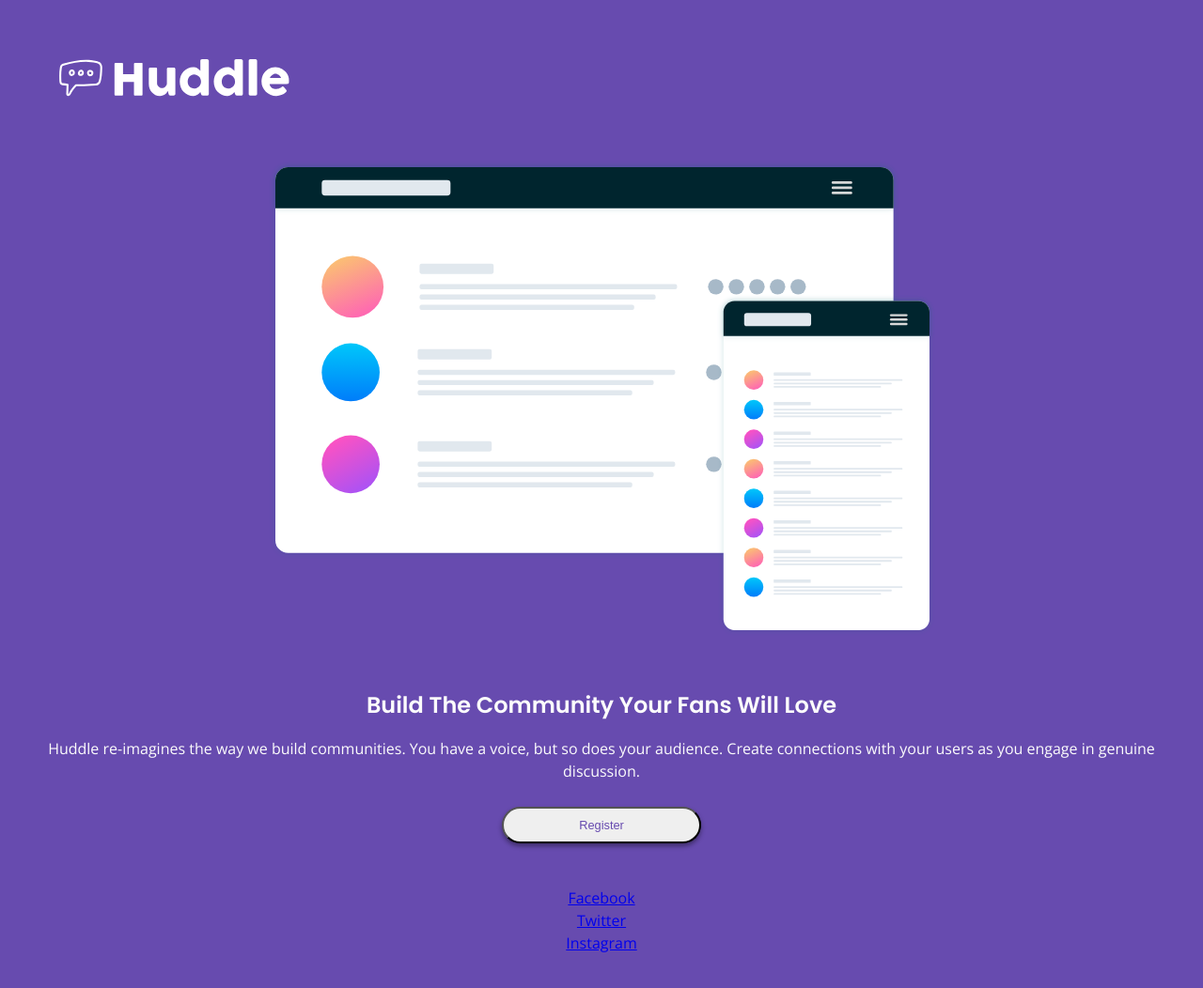
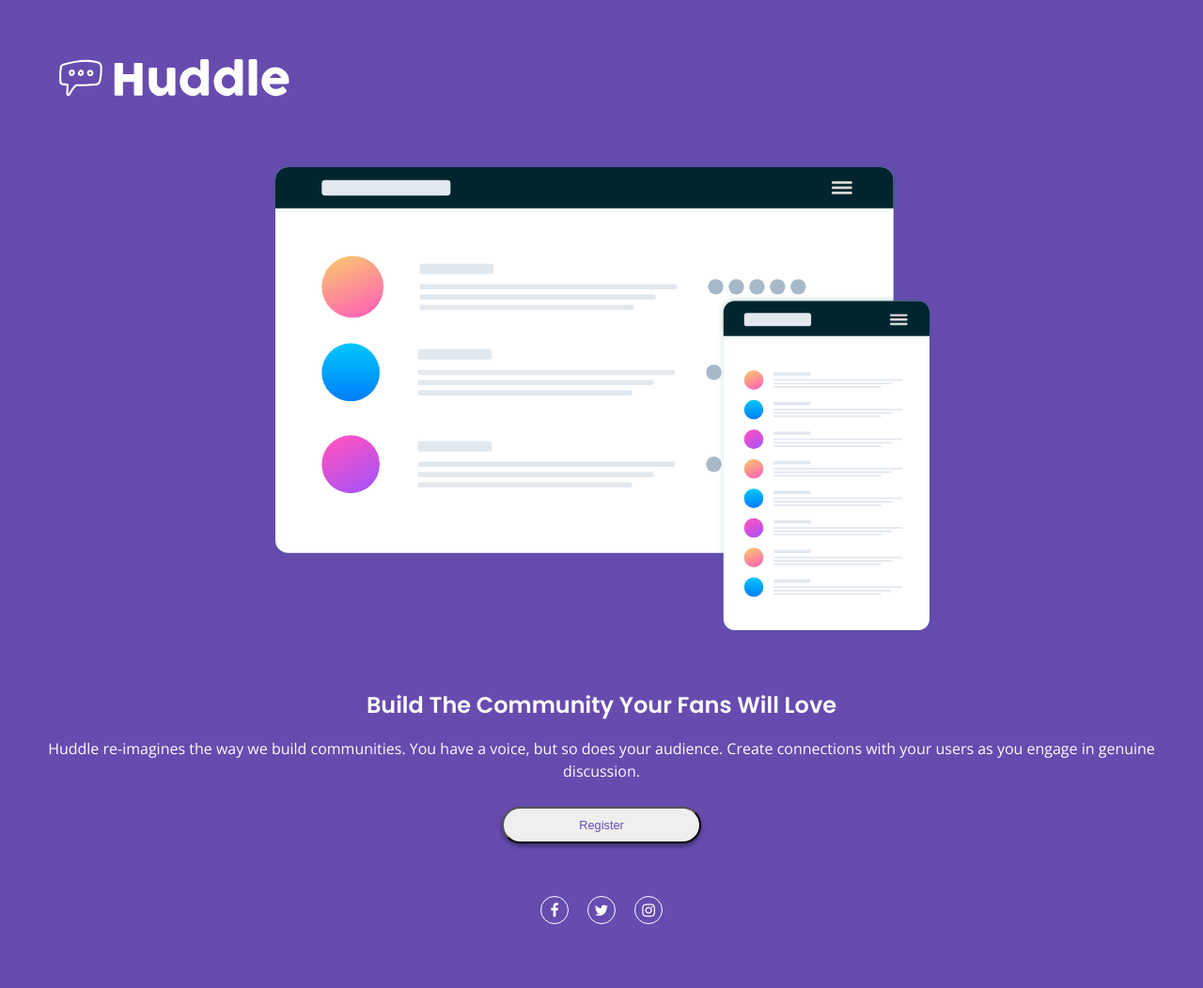
Before and after one commit to mrMikHippo/huddle-landing-page, a plain HTML site: page index.html in a window 1280 px wide. Shown: the whole page at 94% size. Drawn offline with nearby package versions, Linux system fonts and the light colour scheme.

Commit message:
Styled social links.

```diff
--- a/css/styles.css
+++ b/css/styles.css
@@ -21,6 +21,11 @@ body {
 h1 {
   font-family: 'Poppins', sans-serif;
   font-weight: 600;
+}
+
+a {
+  text-decoration: none;
+  color: #fff;
 }
 
 ul {
@@ -73,7 +78,7 @@ section {
   padding: 10px 80px;
   color: hsl(257, 40%, 49%);
   border-radius: 30px;
-  box-shadow: 0 3px 5px rgba(0,0,0,0.4);
+  box-shadow: 0 3px 5px rgba(0, 0, 0, 0.4);
 }
 
 .register-btn:focus {
@@ -90,3 +95,29 @@ section {
 footer {
   padding-top: 30px;
 }
+
+ul.social-links {
+  display: flex;
+  align-items: center;
+  justify-content: center;
+}
+
+ul.social-links li {
+  width: 30px;
+  height: 30px;
+  margin: 10px;
+}
+
+ul.social-links li a {
+  border-radius: 50%;
+  border: 1px solid #fff;
+  height: 100%;
+  display: flex;
+  justify-content: center;
+  align-items: center;
+}
+
+ul.social-links li a:hover {
+  color: hsl(170, 45%, 43%);
+  border-color: hsl(170, 45%, 43%);
+}
--- a/index.html
+++ b/index.html
@@ -9,6 +9,7 @@
 
   <title>Frontend Mentor | Huddle landing page with single introductory section</title>
 
+  <link rel="stylesheet" href="https://cdnjs.cloudflare.com/ajax/libs/font-awesome/4.7.0/css/font-awesome.min.css">
   <link href="https://fonts.googleapis.com/css?family=Open+Sans:300,400|Poppins:400,600&display=swap" rel="stylesheet">
 
   <link rel="stylesheet" href="css/styles.css">
@@ -39,9 +40,9 @@
 
   <footer>
     <ul class="social-links">
-      <li><a class="fa" href="#">Facebook</a></li>
-      <li><a class="fa" href="#">Twitter</a></li>
-      <li><a class="fa" href="#">Instagram</a></li>
+      <li><a href="#"><i class="fa fa-facebook-f"></i></a></li>
+      <li><a href="#"><i class="fa fa-twitter"></i></a></li>
+      <li><a href="#"><i class="fa fa-instagram"></i></a></li>
     </ul>
   </footer>
 </body>
```
